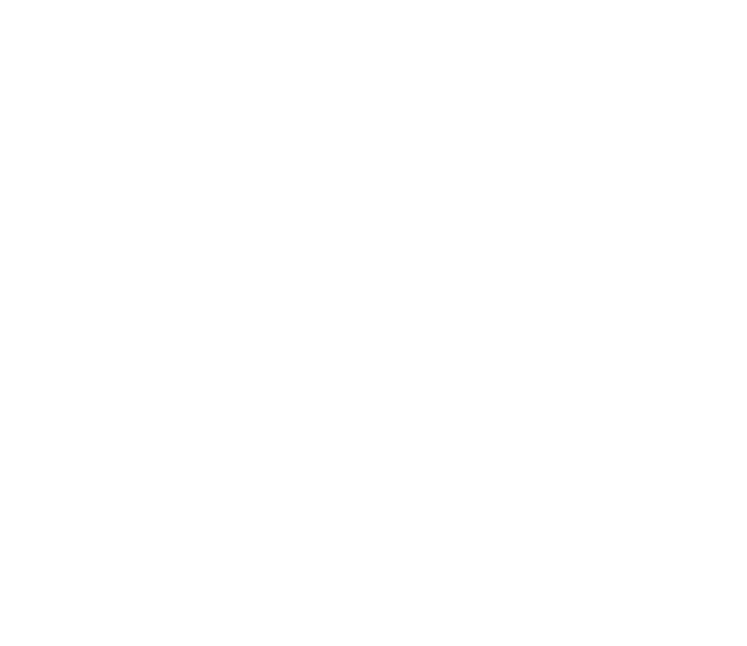
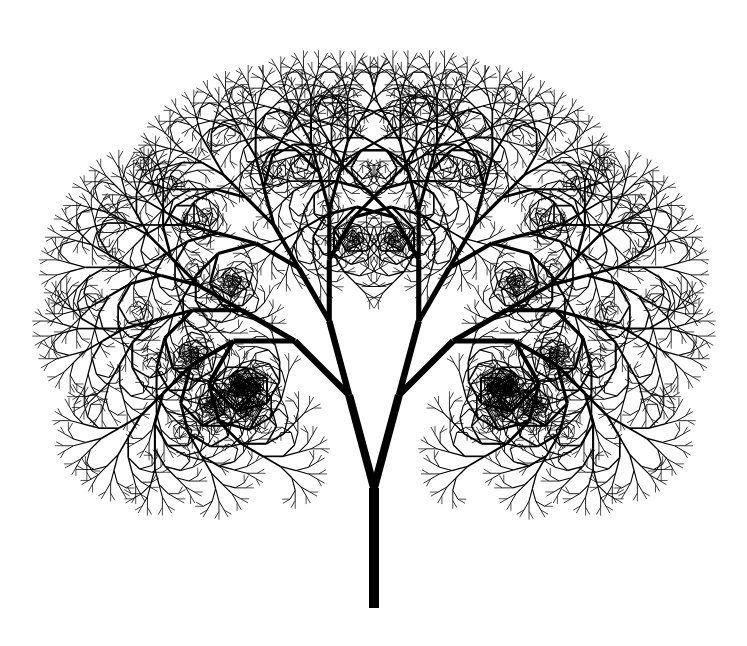
Before and after one commit to imranlala99/fractal-natures, a plain HTML site: page index.html in a window 1280 px wide. Shown: the whole page, without its empty margins (34-781 px from the left). Drawn offline with Linux system fonts and the light colour scheme.

Commit message:
upload fractal, split to html and js

```diff
--- a/index.html
+++ b/index.html
@@ -1,8 +1,10 @@
-<html>
-    <head>
-
-    </head>
-    <body>
-
-    </body>
+<!DOCTYPE html>
+<html lang="en">
+<head>
+    <meta charset="UTF-8">
+</head>
+<body>
+    <canvas id="my_canvas" width="1000" height="800"></canvas>
+    <script src="js/script.js"></script>
+</body>
 </html>
--- a/js/script.js
+++ b/js/script.js
@@ -1 +1,26 @@
 //script goes here
+var myCanvas = document.getElementById("my_canvas");
+var ctx = myCanvas.getContext("2d");
+function draw(startX, startY, len, angle, branchWidth) {
+    ctx.lineWidth = branchWidth;
+
+    ctx.beginPath();
+    ctx.save();
+
+    ctx.translate(startX, startY);
+    ctx.rotate(angle * Math.PI/180);
+    ctx.moveTo(0, 0);
+    ctx.lineTo(0, -len);
+    ctx.stroke();
+
+    if(len < 10) {
+        ctx.restore();
+        return;
+    }
+
+    draw(0, -len, len*0.8, angle-15, branchWidth*0.8);
+    draw(0, -len, len*0.8, angle+15, branchWidth*0.8);
+
+    ctx.restore();
+}
+draw(400, 600, 120, 0, 10)
```
